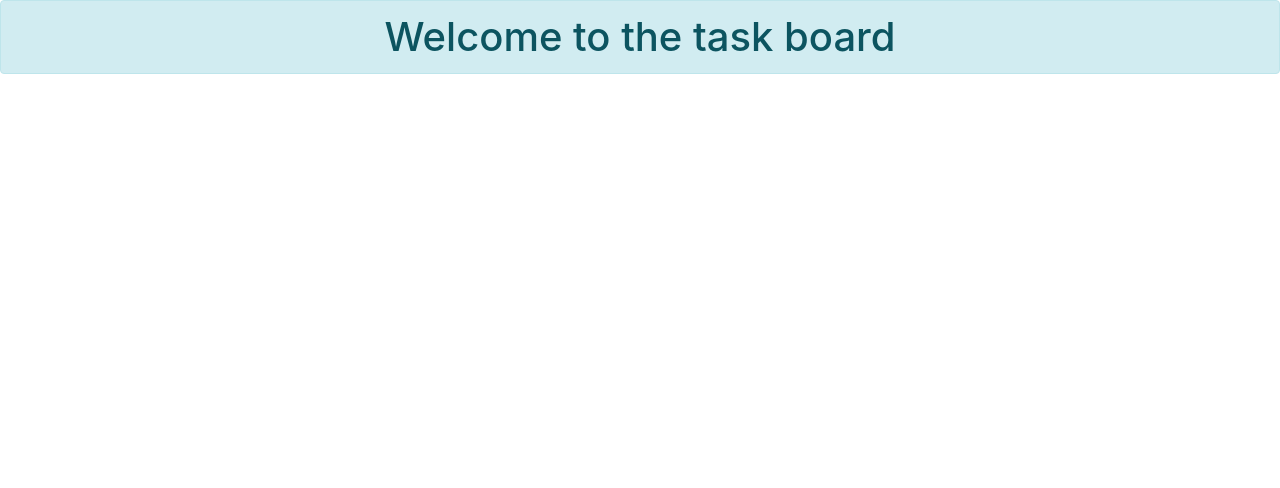
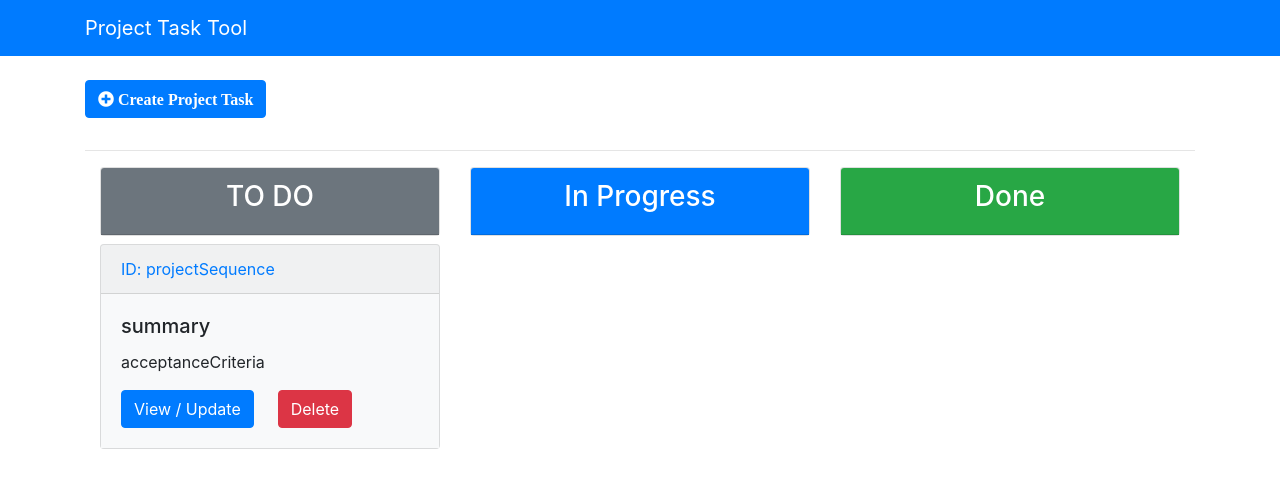
Before and after one commit to AgileIntYoutube/freeProjectBoardReactReduxFrontend, a React (Create React App) app: page / in a window 1280 px wide. Shown: the top 488 px of the page. Built offline with nearby package versions, Linux system fonts and the light colour scheme.

Commit message:
navbar and project board

```diff
--- a/public/index.html
+++ b/public/index.html
@@ -1,5 +1,6 @@
 <!DOCTYPE html>
 <html lang="en">
+
 <head>
   <meta charset="utf-8">
   <link rel="shortcut icon" href="%PUBLIC_URL%/favicon.ico">
@@ -19,8 +20,12 @@
       work correctly both with client-side routing and a non-root public URL.
       Learn how to configure a non-root public URL by running `npm run build`.
     -->
-    <title>React App</title>
+  <link rel="stylesheet" href="https://use.fontawesome.com/releases/v5.2.0/css/all.css" integrity="sha384-hWVjflwFxL6sNzntih27bfxkr27PmbbK/iSvJ+a4+0owXq79v+lsFkW54bOGbiDQ"
+    crossorigin="anonymous">
+
+  <title>Project Board App</title>
 </head>
+
 <body>
   <noscript>
     You need to enable JavaScript to run this app.
@@ -37,4 +42,5 @@
       To create a production bundle, use `npm run build` or `yarn build`.
     -->
 </body>
+
 </html>
--- a/src/App.js
+++ b/src/App.js
@@ -2,13 +2,16 @@
 import logo from "./logo.svg";
 import "./App.css";
 import "bootstrap/dist/css/bootstrap.min.css";
+import Navbar from "./components/Navbar";
+import ProjectBoard from "./components/ProjectBoard";
 
 class App extends Component {
   render() {
     return (
-      <h1 className="alert alert-info text-center">
-        Welcome to the task board
-      </h1>
+      <div>
+        <Navbar />
+        <ProjectBoard />
+      </div>
     );
   }
 }
--- /dev/null
+++ b/src/components/Navbar.js
@@ -0,0 +1,21 @@
+import React from "react";
+
+export default function Navbar() {
+  return (
+    <nav class="navbar navbar-expand-sm navbar-dark bg-primary mb-4">
+      <div class="container">
+        <a class="navbar-brand" href="Dashboard.html">
+          Project Task Tool
+        </a>
+        <button
+          class="navbar-toggler"
+          type="button"
+          data-toggle="collapse"
+          data-target="#mobile-nav"
+        >
+          <span class="navbar-toggler-icon" />
+        </button>
+      </div>
+    </nav>
+  );
+}
--- /dev/null
+++ b/src/components/ProjectBoard.js
@@ -0,0 +1,71 @@
+import React, { Component } from "react";
+
+class ProjectBoard extends Component {
+  render() {
+    return (
+      <div className="container">
+        <a href="/ProjectTaskForm.html" className="btn btn-primary mb-3">
+          <i className="fas fa-plus-circle"> Create Project Task</i>
+        </a>
+        <br />
+        <hr />
+        <div className="container">
+          <div className="row">
+            <div className="col-md-4">
+              <div className="card text-center mb-2">
+                <div className="card-header bg-secondary text-white">
+                  <h3>TO DO</h3>
+                </div>
+              </div>
+
+              {
+                //<!-- SAMPLE PROJECT TASK STARTS HERE -->
+              }
+              <div className="card mb-1 bg-light">
+                <div className="card-header text-primary">
+                  ID: projectSequence
+                </div>
+                <div className="card-body bg-light">
+                  <h5 className="card-title">summary</h5>
+                  <p className="card-text text-truncate ">acceptanceCriteria</p>
+                  <a href="" className="btn btn-primary">
+                    View / Update
+                  </a>
+
+                  <button className="btn btn-danger ml-4">Delete</button>
+                </div>
+              </div>
+              {
+                // <!-- SAMPLE PROJECT TASK ENDS HERE -->
+              }
+            </div>
+            <div className="col-md-4">
+              <div className="card text-center mb-2">
+                <div className="card-header bg-primary text-white">
+                  <h3>In Progress</h3>
+                </div>
+              </div>
+              {
+                //  <!-- SAMPLE PROJECT TASK STARTS HERE -->
+                //                     <!-- SAMPLE PROJECT TASK ENDS HERE -->
+              }
+            </div>
+            <div className="col-md-4">
+              <div className="card text-center mb-2">
+                <div className="card-header bg-success text-white">
+                  <h3>Done</h3>
+                </div>
+              </div>
+              {
+                //<!-- SAMPLE PROJECT TASK STARTS HERE -->
+                //<!-- SAMPLE PROJECT TASK ENDS HERE -->
+              }
+            </div>
+          </div>
+        </div>
+      </div>
+    );
+  }
+}
+
+export default ProjectBoard;
```
Lines whose indentation alone changed are shown as unchanged.
